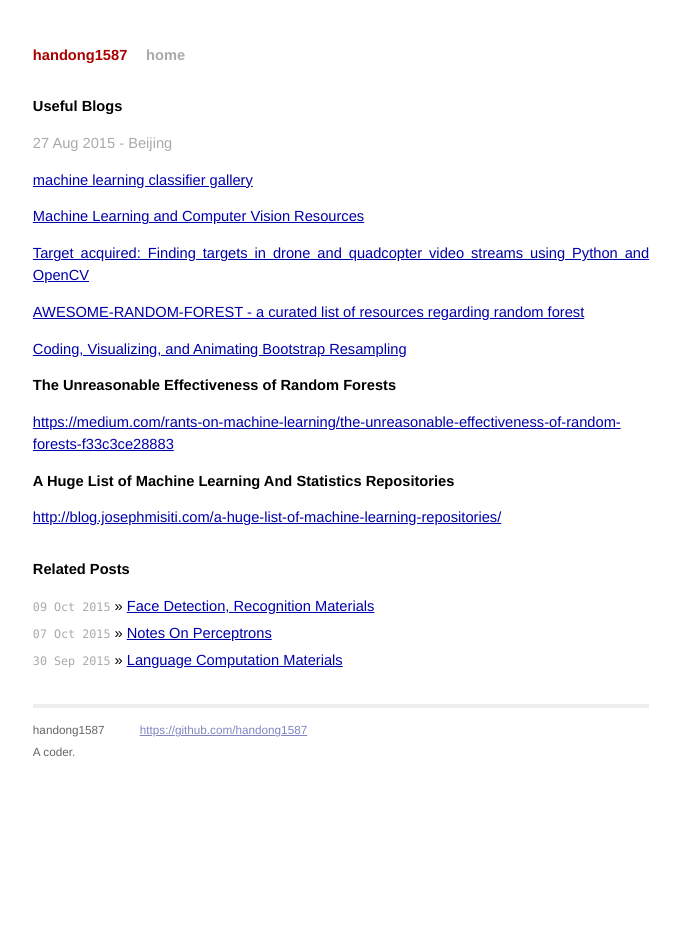
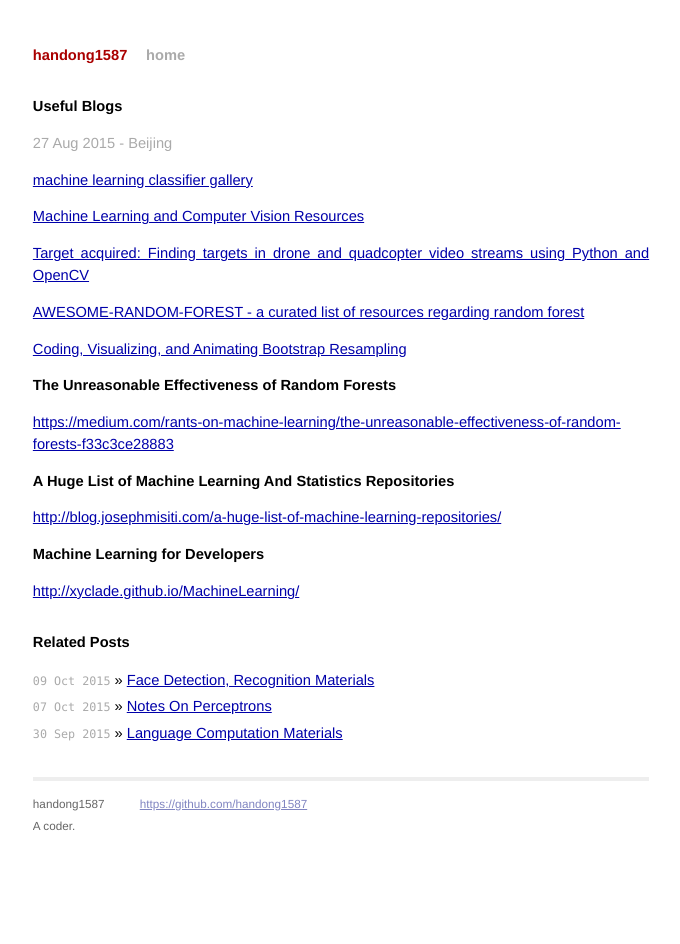
Before and after one commit to handong1587/handong1587.github.io, a Jekyll site: the page built from _posts/machine_learning/2015-08-27-useful-blogs.md, in a window 1280 px wide. Shown: the whole page, without its empty margins (299-979 px from the left). Built offline with Jekyll 4.4.1, drawn with Linux system fonts in a browser that asks for light colours; Markdown is read by kramdown in place of the engine named in the settings; comment, search, counter and statistics services are not loaded.

Commit message:
update md

```diff
--- a/_posts/machine_learning/2015-08-27-useful-blogs.md
+++ b/_posts/machine_learning/2015-08-27-useful-blogs.md
@@ -26,3 +26,7 @@ title: Useful Blogs
 **A Huge List of Machine Learning And Statistics Repositories**
 
 [http://blog.josephmisiti.com/a-huge-list-of-machine-learning-repositories/](http://blog.josephmisiti.com/a-huge-list-of-machine-learning-repositories/)
+
+**Machine Learning for Developers**
+
+[http://xyclade.github.io/MachineLearning/](http://xyclade.github.io/MachineLearning/)
```
